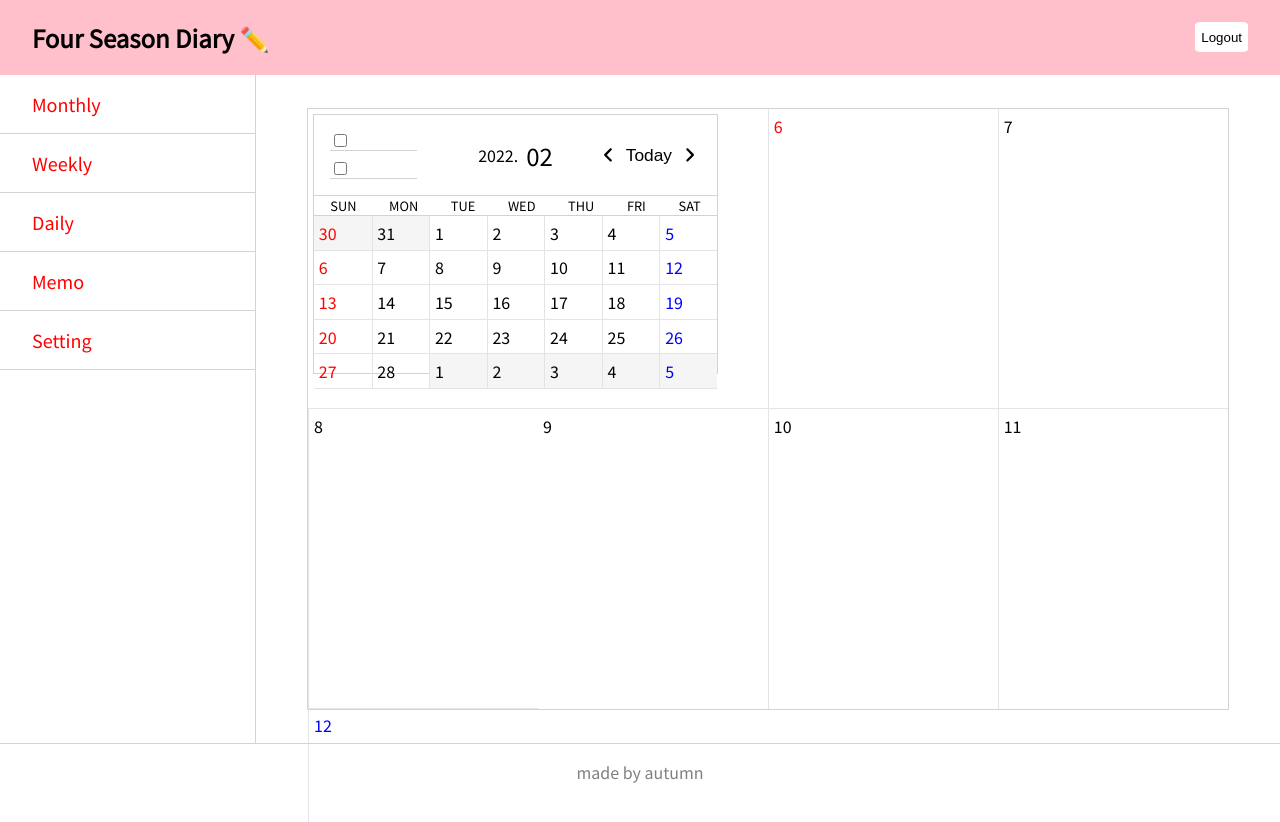
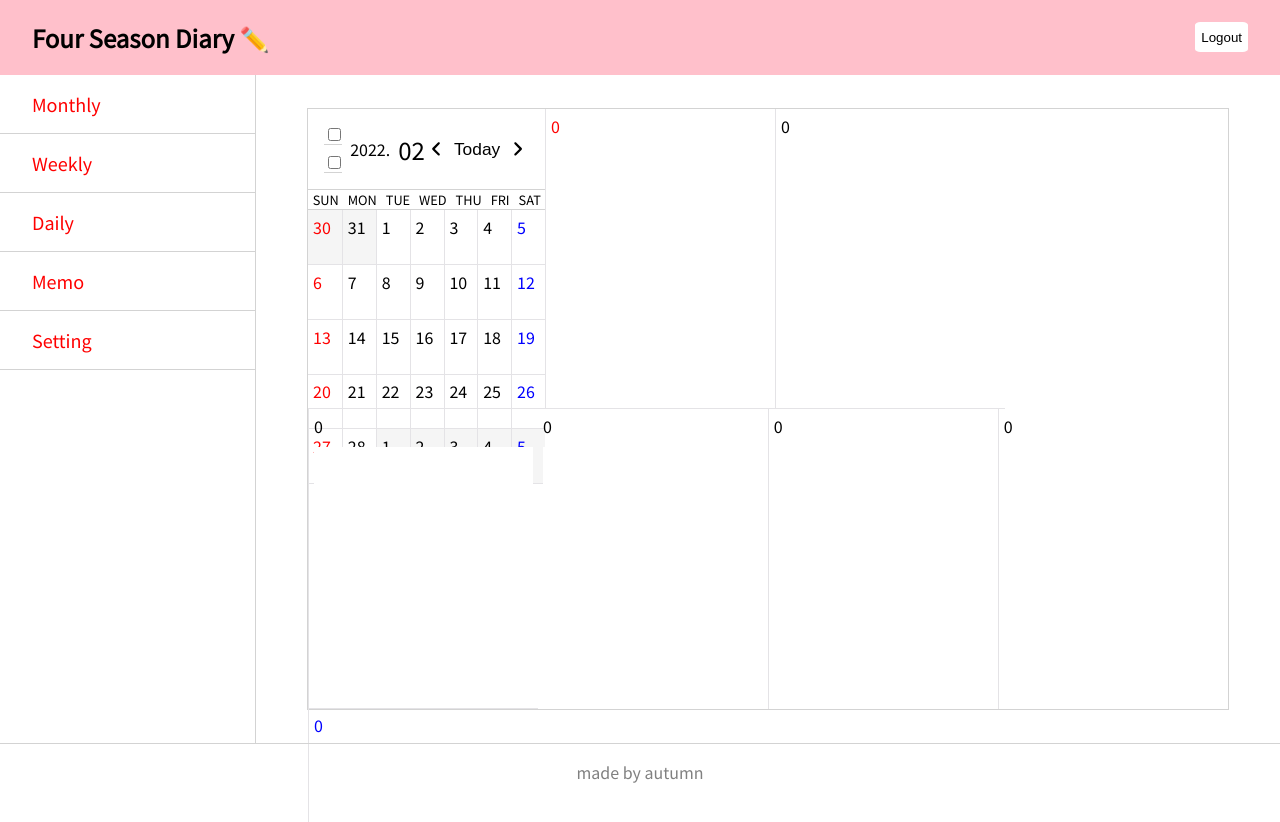
Before and after one commit to autumnly1007/react-four-season-diary, a React (Create React App) app: page /weekly in a window 1280 px wide. Shown: the top 822 px of the page. Built offline with nearby package versions, Linux system fonts and the light colour scheme.

Commit message:
weekly calendar

```diff
--- a/src/components/monthly/monthly/monthly.jsx
+++ b/src/components/monthly/monthly/monthly.jsx
@@ -7,7 +7,7 @@ const YEAR = new Date().getFullYear();
 const MONTH = new Date().getMonth() + 1;
 const WEEKNUM = 7;
 
-const Monthly = ({ menu, setWeek }) => {
+const Monthly = () => {
   const [year, setYear] = useState(YEAR);
   const [month, setMonth] = useState(MONTH);
   const [weeks, setWeeks] = useState([]);
@@ -82,13 +82,7 @@ const Monthly = ({ menu, setWeek }) => {
         setMonth={setMonth}
         goToday={goToday}
       />
-      <MonthlyBody
-        weeks={weeks}
-        today={today}
-        month={month}
-        year={year}
-        setWeek={setWeek}
-      />
+      <MonthlyBody weeks={weeks} today={today} month={month} year={year} />
     </section>
   );
 };
--- a/src/components/monthly/monthly_body/monthly_body.jsx
+++ b/src/components/monthly/monthly_body/monthly_body.jsx
@@ -3,7 +3,7 @@ import MonthlyWeek from '../monthly_week/monthly_week';
 import styles from './monthly_body.module.scss';
 
 const MonthlyBody = (props) => {
-  const { weeks, today, month, year, setWeek } = props;
+  const { weeks, today, month, year } = props;
   const getMonth = new Date().getMonth() + 1;
 
   return (
@@ -16,7 +16,6 @@ const MonthlyBody = (props) => {
             week={week}
             year={year}
             month={month}
-            setWeek={setWeek}
             //isToday={today === idx && month === getMonth && isToday}
           />
         );
--- a/src/components/monthly/monthly_week/monthly_week.jsx
+++ b/src/components/monthly/monthly_week/monthly_week.jsx
@@ -3,7 +3,7 @@ import MonthlyDates from '../monthly_dates/monthly_dates';
 import styles from './monthly_week.module.scss';
 
 const MonthlyWeek = (props) => {
-  const { week, today, month, year, setWeek, weekNum } = props;
+  const { week, today, month, year, weekNum } = props;
 
   return (
     <section className={styles.container}>
--- a/src/components/weekly/weekly/weekly.jsx
+++ b/src/components/weekly/weekly/weekly.jsx
@@ -1,79 +1,20 @@
 import React, { useEffect, useState } from 'react';
-import Monthly from '../../monthly/monthly/monthly';
+import WeeklyCalendar from '../weekly_calendar/weekly_calendar';
 import WeeklyDates from '../weekly_dates/weekly_dates';
 import styles from './weekly.module.scss';
 
-Date.prototype.getWeek = () => {
-  const date = new Date();
-  const onejan = new Date(date.getFullYear(), 0, 1);
-  const today = new Date(date.getFullYear(), date.getMonth(), date.getDate());
-  const dayOfYear = (today - onejan + 86400000) / 86400000;
-  return Math.ceil(dayOfYear / 7);
-};
-
 const YEAR = new Date().getFullYear();
 const MONTH = new Date().getMonth() + 1;
-const WEEK = new Date().getWeek();
+const WEEKNUM = 7;
 
 const Weekly = (props) => {
-  const [year, setYear] = useState(YEAR);
-  const [month, setMonth] = useState(MONTH);
-  const [week, setWeek] = useState(WEEK);
-  const [today, setToday] = useState(0);
-  const [calendar, setCalendar] = useState([]);
-  const [menu, setMenu] = useState('weekly');
-
-  const onChangeWeek = (week) => {
-    let startDate = getStartDayFromWeek(week, year);
-    let endDate = getEndDayFromWeek(week, year);
-    let calendar = [];
-
-    calendar.push(<Monthly menu={menu} setWeek={setWeek} />);
-    for (let date = startDate; date <= endDate; date++) {
-      calendar.push(date);
-    }
-    console.log(week + ' : ' + calendar);
-    return calendar;
-  };
-
-  const getStartDayFromWeek = (week, year) => {
-    const curDay = new Date(year, 0, 1 + (week - 1) * 7);
-    while (curDay.getDay() !== 0) {
-      curDay.setDate(curDay.getDate() - 1);
-    }
-    return curDay.getDate();
-  };
-
-  const getEndDayFromWeek = (week, year) => {
-    const curDay = new Date(year, 0, 1 + (week - 1) * 7);
-    while (curDay.getDay() !== 6) {
-      curDay.setDate(curDay.getDate() - 1);
-    }
-    return curDay.getDate();
-  };
-
-  const goToday = () => {
-    let TODAY = new Date().getDate();
-    let goMonth = new Date().getMonth() + 1;
-    setMonth(goMonth);
-    setToday(TODAY);
-  };
-
-  // 처음 한번만 실행
-  useEffect(() => {
-    setCalendar(onChangeWeek(week));
-  }, []);
-
-  // week 의 상태가 변경될 때 마다 호출
-  useEffect(() => {
-    setCalendar(onChangeWeek(week));
-  }, [week]);
+  const date = Array.from({ length: WEEKNUM + 1 }, () => 0);
 
   return (
     <section className={styles.container}>
       <ul className={styles.weekly_body}>
-        {calendar.map((item, idx) => {
-          return <WeeklyDates key={idx} idx={idx} item={item} year={year} />;
+        {date.map((item, idx) => {
+          return <WeeklyDates key={idx} idx={idx} item={item} />;
         })}
       </ul>
     </section>
--- a/src/components/weekly/weekly_calendar/weekly_calendar.jsx
+++ b/src/components/weekly/weekly_calendar/weekly_calendar.jsx
@@ -0,0 +1,90 @@
+import React, { useEffect, useState } from 'react';
+import MonthlyHead from '../../monthly/monthly_head/monthly_head';
+import MonthlyBody from '../../monthly/monthly_body/monthly_body';
+import styles from './weekly_calendar.module.scss';
+
+const YEAR = new Date().getFullYear();
+const MONTH = new Date().getMonth() + 1;
+const WEEKNUM = 7;
+
+const WeeklyCalendar = (props) => {
+  const [year, setYear] = useState(YEAR);
+  const [month, setMonth] = useState(MONTH);
+  const [weeks, setWeeks] = useState([]);
+  const [today, setToday] = useState(0);
+
+  const onChangeDate = (month) => {
+    let prevEndDate = new Date(YEAR, month - 1, 0).getDate(); // 지난달의 마지막 일자
+    let prevEndDay = new Date(YEAR, month - 1, 0).getDay(); // 지난달의 마지막 요일
+    let thisEndDate = new Date(YEAR, month, 0).getDate(); // 이번달의 마지막 일자
+    let thisEndDay = new Date(YEAR, month, 0).getDay(); // 이번달의 마지막 요일
+
+    let prevDates = []; // 캘린더의 첫번째 주에 넣어줄 지난달의 마지막 주 일자들
+    let nextDates = []; // 캘린더의 마지막 주에 넣어줄 다음달의 첫번째 주 일자들
+    let calendar = []; // 모든 일자를 담을 배열
+    let weeks = []; // 리턴할 주차 배열
+
+    // 지난달의 마지막 요일이 토요일이 아닐 경우
+    if (prevEndDay !== 6) {
+      for (let i = 0; i <= prevEndDay; i++) {
+        prevDates.unshift(prevEndDate - i);
+        // 만약 마지막 일자가 31일 이고, 마지막 요일이 금요일일 경우 (5)
+        // i는 0부터 5까지 증가하면서
+        // 배열의 제일 앞에 하나의 일자씩 넣어줌 (unshift)
+        // prevDates = [26 ,27, 28, 29, 30, 31]
+      }
+    }
+
+    for (let i = 1; i < 7 - thisEndDay; i++) {
+      if (i === 0) {
+        return nextDates;
+      }
+      nextDates.push(i);
+      // 만약 마지막 요일이 수요일일 경우 (3)
+      // i는 1부터 시작해서 1 < 4, 2 < 4, 3 < 4 조건만족
+      // nextDates = [1, 2, 3]
+    }
+
+    // 이번달의 마지막 일자 + 1 개의 배열 요소를 생성하고 인덱스 값만 가져온 후 0을 삭제
+    calendar = [...Array(thisEndDate + 1).keys()].slice(1);
+    calendar = prevDates.concat(calendar, nextDates);
+
+    // 일주일 단위로 잘라서 배열에 넣어주기
+    for (let i = 0; i < calendar.length; i += WEEKNUM) {
+      weeks.push(calendar.slice(i, i + WEEKNUM));
+    }
+
+    return weeks;
+  };
+
+  const goToday = () => {
+    let TODAY = new Date().getDate();
+    let goMonth = new Date().getMonth() + 1;
+    setMonth(goMonth);
+    setToday(TODAY);
+  };
+
+  // 처음 한번만 실행
+  useEffect(() => {
+    setWeeks(onChangeDate(2));
+  }, []);
+
+  // month 의 상태가 변경될 때 마다 호출
+  useEffect(() => {
+    setWeeks(onChangeDate(month));
+  }, [month]);
+
+  return (
+    <section className={`${styles.container}`}>
+      <MonthlyHead
+        year={year}
+        month={month}
+        setMonth={setMonth}
+        goToday={goToday}
+      />
+      <MonthlyBody weeks={weeks} today={today} month={month} year={year} />
+    </section>
+  );
+};
+
+export default WeeklyCalendar;
--- a/src/components/weekly/weekly_dates/weekly_dates.jsx
+++ b/src/components/weekly/weekly_dates/weekly_dates.jsx
@@ -1,32 +1,16 @@
 import React, { useState } from 'react';
+import WeeklyCalendar from '../weekly_calendar/weekly_calendar';
 import styles from './weekly_dates.module.scss';
 
 const WeeklyDates = (props) => {
-  const { item, isToday, year, month, idx } = props;
-
-  const [userInput, setUserInput] = useState({});
-  const [eventList, setEventList] = useState([]);
-  const [openModal, setOpenModal] = useState(false);
-
-  let isPrevDate = null;
-  let isNextDate = null;
-  let isCalendar = null;
-
-  if (idx === 0) {
-    isCalendar = styles.calendar;
-  }
-
-  let key = `${month}` + `${item}`;
-
-  const onInsert = (value) => {};
-
+  const { idx, item } = props;
   return (
     <>
-      <li className={`${styles.date} ${isCalendar}`}>
-        <div className={`${styles.number} ${isCalendar}`}>{item}</div>
-        {idx !== 0 && (
+      <li className={styles.date}>
+        {idx === 0 && <WeeklyCalendar />}
+        {idx > 0 && (
           <>
-            {/* <div className={styles.schedule}></div> */}
+            <div className={styles.number}>{item}</div>
             <div className={styles.input}>
               <textarea className={styles.textarea} />
             </div>
--- a/src/components/weekly/weekly_dates/weekly_dates.module.scss
+++ b/src/components/weekly/weekly_dates/weekly_dates.module.scss
@@ -5,10 +5,11 @@
   height: 50%;
   border-bottom: 1px solid #e4e3e6;
   border-left: 1px solid #e4e3e6;
+  // background-color: pink;
 }
 
 .date:hover {
-  background-color: #ededed;
+  // background-color: #ededed;
 }
 
 .date.calendar:hover {
```
Also changed, not shown: src/components/weekly/weekly_week/weekly_week.jsx (added), src/components/weekly/weekly_week/weekly_week.module.scss (added).
